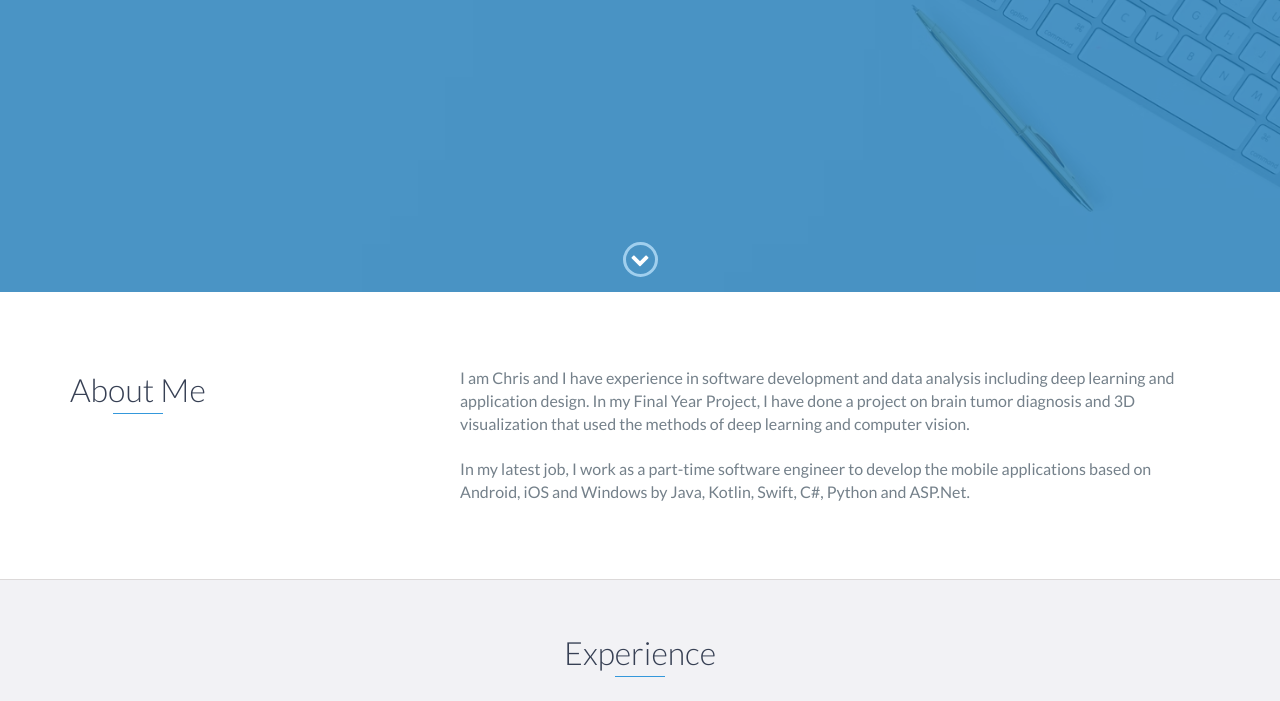
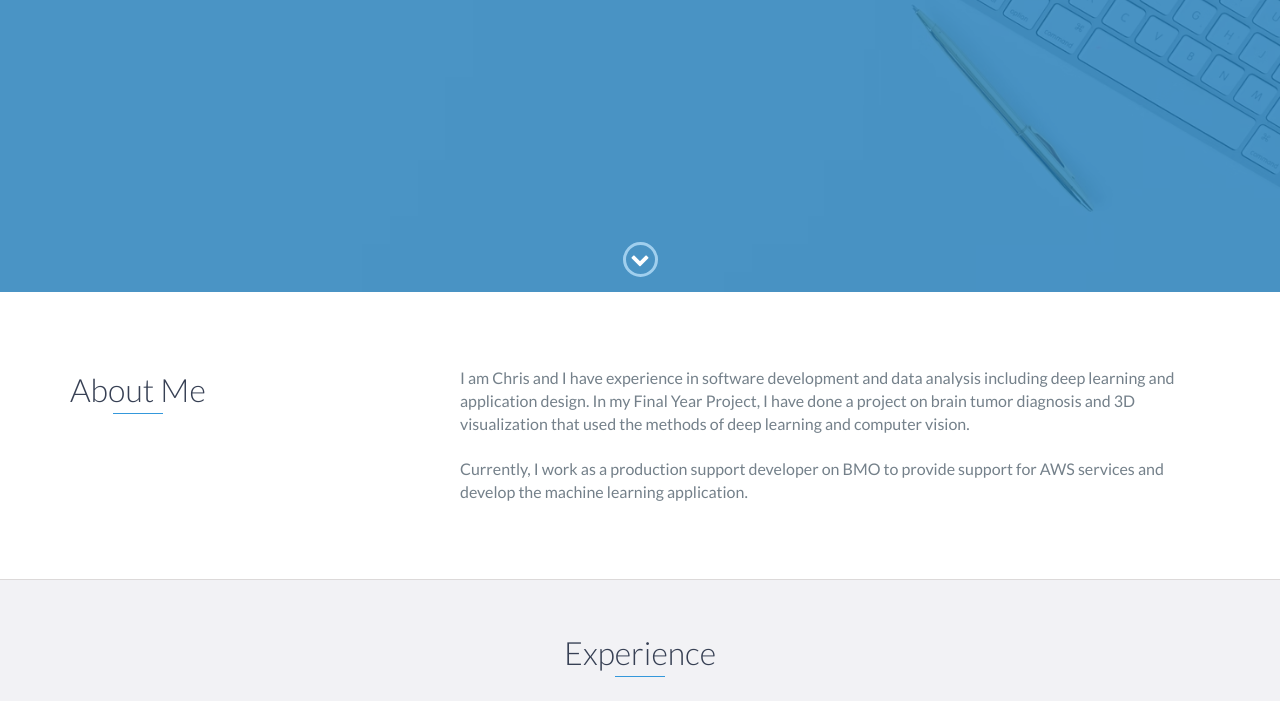
Before and after one commit to Chrischrislch/Chrischrislch.github.io, a website: page index.html in a window 1280 px wide. Shown: the part 508-1209 px from the top of the page. Drawn offline with nearby package versions, Linux system fonts and the light colour scheme.

Commit message:
Update index.html

```diff
--- a/index.html
+++ b/index.html
@@ -69,7 +69,7 @@
                     <p>
                         I am Chris and I have experience in software development and data analysis including deep learning and application design. In my Final Year Project, I have done a project on brain tumor diagnosis and 3D visualization that used the methods of deep learning and computer vision. <br>
 			<br>
-                        In my latest job, I work as a part-time software engineer to develop the mobile applications based on Android, iOS and Windows by Java, Kotlin, Swift, C#, Python and ASP.Net.
+                        Currently, I work as a production support developer on BMO to provide support for AWS services and develop the machine learning application.
                     </p>
                 </div>
             </div>
```
